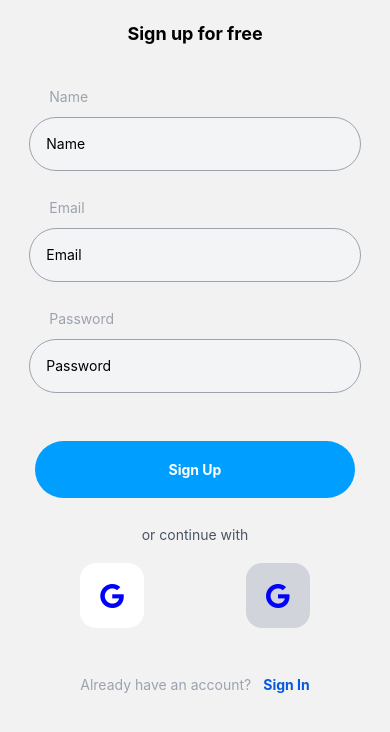
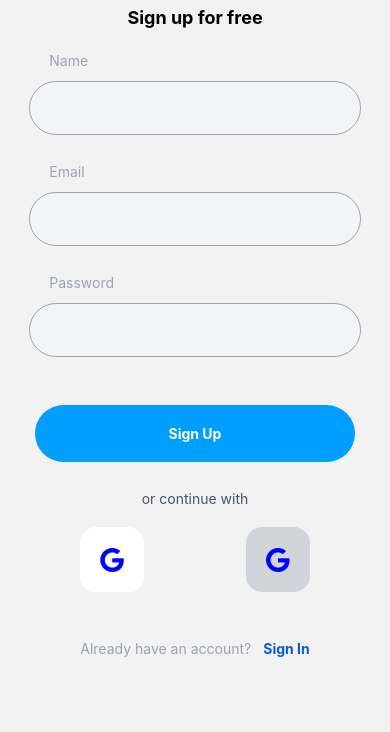
Before and after one commit to codewithkevin/ACARA, a React Native app: screen /signup in a window 390 px wide. Shown: the top 732 px of the page. Built offline with nearby package versions, Linux system fonts and the light colour scheme.

Commit message:
Sign Up Form Styling

```diff
--- a/Components/Auth/SignUp/Form.jsx
+++ b/Components/Auth/SignUp/Form.jsx
@@ -23,15 +23,13 @@ const Form = () => {
   };
 
   return (
-    <View className="mt-5 w-full items-center">
+    <View className="mt-1 w-full items-center">
       <Text className="font-bold text-lg">Sign up for free</Text>
-
-      <View className="mt-10 w-[85%]">
+      <View className="mt-5 w-[85%]">
         <View className="mb-7">
           <Text className="ml-5 mb-3 text-gray-400">Name</Text>
           <TextInput
             className="bg-gray-100 border border-gray-400 text-black text-sm rounded-[50px] block w-full p-4 placeholder-black"
-            placeholder="Name"
             placeholderTextColor="#000"
             containerStyle={{ marginTop: 10, backgroundColor: "white" }}
             value={name}
@@ -42,7 +40,6 @@ const Form = () => {
           <Text className="ml-5 mb-3 text-gray-400">Email</Text>
           <TextInput
             className="bg-gray-100 border border-gray-400 text-black text-sm rounded-[50px] block w-full p-4 placeholder-black"
-            placeholder="Email"
             placeholderTextColor="#000"
             containerStyle={{ marginTop: 10, backgroundColor: "white" }}
             value={email}
@@ -54,11 +51,12 @@ const Form = () => {
           <Text className="ml-5 mb-3 text-gray-400">Password</Text>
           <TextInput
             className="bg-gray-100 border border-gray-400 text-black text-sm rounded-[50px] block w-full p-4 placeholder-black"
-            placeholder="Password"
             placeholderTextColor="#000"
             containerStyle={{ marginTop: 10, backgroundColor: "white" }}
             value={password}
             onChangeText={(text) => setPassword(text)}
+            secureTextEntry
+            secureTextEntry={true}
           />
         </View>
 
@@ -104,6 +102,7 @@ const Form = () => {
             <Text className="text-[#075ADE] font-bold">Sign In</Text>
           </TouchableOpacity>
         </View>
+
       </View>
     </View>
   );
--- a/Screens/Auth/SignUpScreen.jsx
+++ b/Screens/Auth/SignUpScreen.jsx
@@ -6,7 +6,7 @@ const SignUpScreen = () => {
   return (
     <SafeAreaView className="flex-1 items-center w-full">
       <Image
-        className="w-[200] h-[200]"
+        className="w-[130] h-[130]"
         source={require("../../assets/Loading/1.png")}
       />
       <Form />
```
